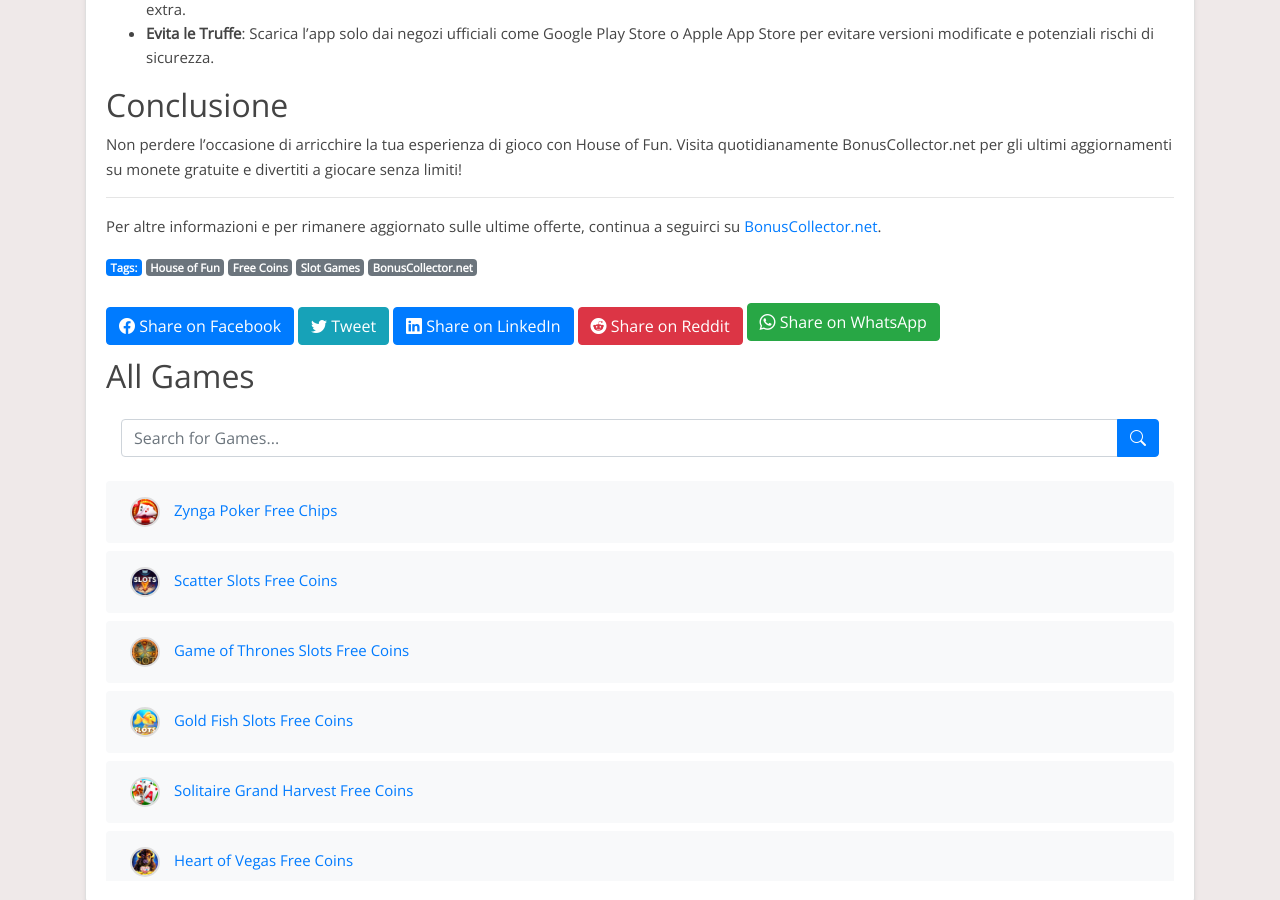
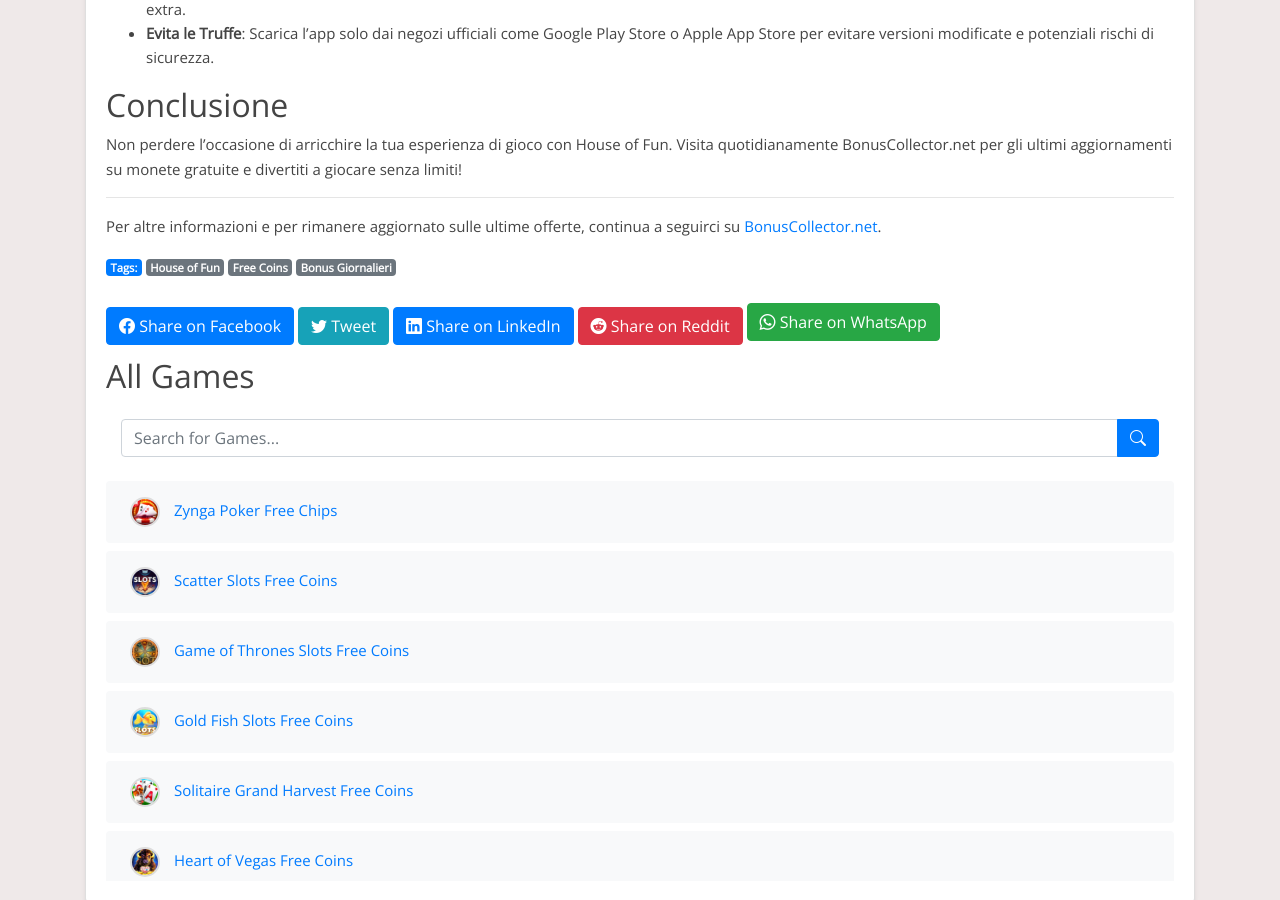
Before and after one commit to Prollad99/bs-net, a Jekyll site: the page built from it/_posts/2024-07-21-house-of-fun.md, in a window 1280 px wide and 900 px high, scrolled down 8150 px. Built offline with Jekyll 4.4.1, drawn with Linux system fonts in a browser that asks for light colours; nearby versions of some CDN libraries; comment, search, counter and statistics services are not loaded.

Commit message:
Update 2024-07-21-house-of-fun.md

```diff
--- a/it/_posts/2024-07-21-house-of-fun.md
+++ b/it/_posts/2024-07-21-house-of-fun.md
@@ -2,7 +2,7 @@
 layout: post
 title: "House of Fun Free Coins: Ottieni le Tue Ricompense Giornalmente!"
 date: 2024-07-21
-tags: [House of Fun, Free Coins, Slot Games, BonusCollector.net]
+tags: [House of Fun, Free Coins, Bonus Giornalieri]
 author: BonusCollector.net
 description: "Scopri come ottenere le monete gratis di House of Fun ogni giorno! Visita BonusCollector.net per aggiornamenti quotidiani e inizia a giocare senza limiti."
 lang: it
```
